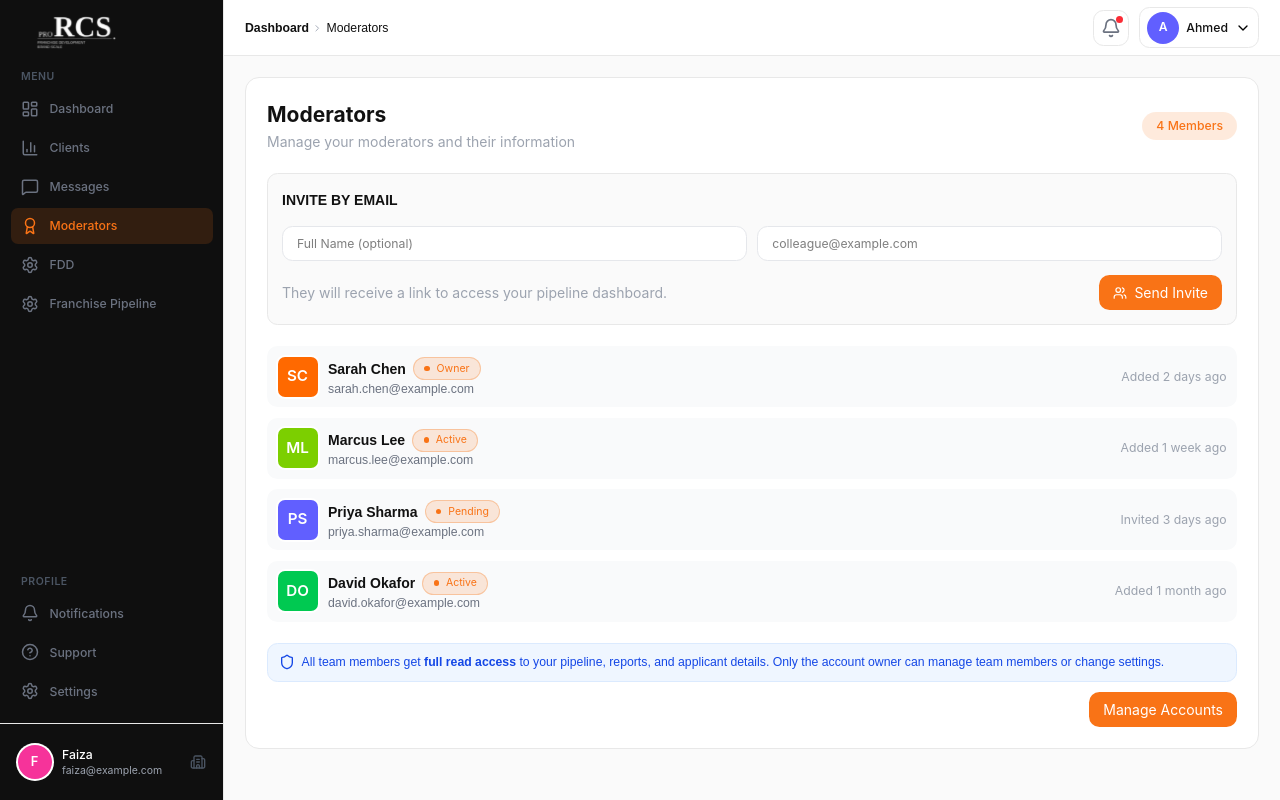
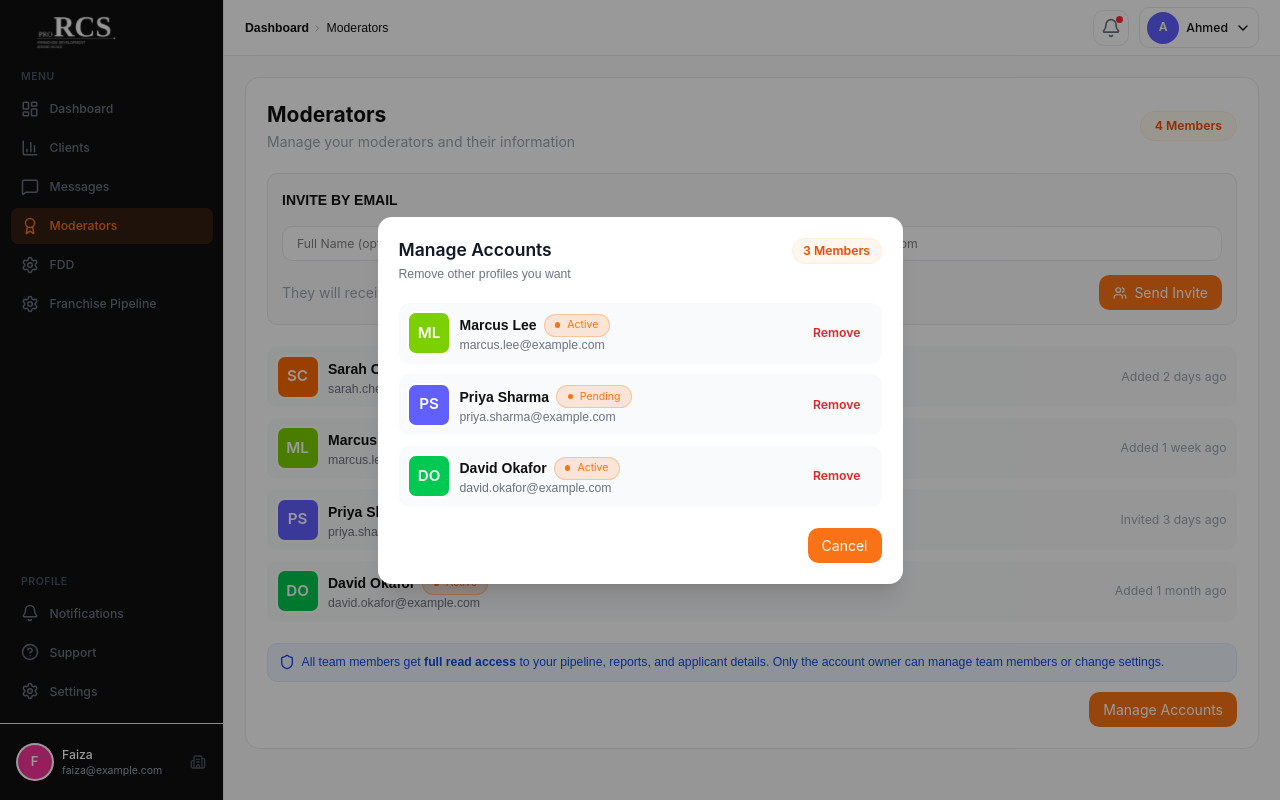
Before and after one commit to hamza-nafasat/rcs-frontend, a React (Vite) app: page /dashboard/moderators in a window 1280 px wide. Both pictures are taken after a click on the button "Manage Accounts". Built offline with nearby package versions, Linux system fonts and the light colour scheme.

Commit message:
Cancel Modal added, Manage Accounts for team members

```diff
--- /dev/null
+++ b/src/components/modals/DeleteModal.jsx
@@ -0,0 +1,65 @@
+import { TriangleAlert, X } from "lucide-react";
+import Button from "../shared/Button";
+
+const DeleteModal = ({
+  isOpen,
+  onClose,
+  onConfirm,
+  icon,
+  heading = "Remove Member",
+  text = "Are you sure you want to remove this member? This action cannot be undone.",
+  cancelText = "Cancel",
+  confirmText = "Remove",
+  showClose = true,
+}) => {
+  if (!isOpen) return null;
+
+  return (
+    <div className="fixed inset-0 z-50 flex items-center justify-center bg-black/40 px-4">
+      <div className="w-full max-w-110 rounded-2xl bg-white p-6 shadow-xl">
+        {/* Close */}
+        {showClose && (
+          <div className="flex justify-end">
+            <button
+              type="button"
+              onClick={onClose}
+              className="rounded-full p-1 text-gray-500 hover:bg-gray-100 cursor-pointer"
+            >
+              <X size={20} />
+            </button>
+          </div>
+        )}
+
+        {/* Icon */}
+        <div className="flex justify-center">
+          <div className="flex h-14 w-14 items-center justify-center rounded-full bg-moderator text-primary">
+            {icon || <TriangleAlert size={26} />}
+          </div>
+        </div>
+
+        {/* Content */}
+        <div className="mt-4 text-center">
+          <h2 className="text-xl font-semibold text-gray-900">{heading}</h2>
+          <p className="mt-2 text-sm text-gray-500">{text}</p>
+        </div>
+
+        {/* Actions */}
+        <div className="mt-6 flex flex-col-reverse gap-3 sm:flex-row">
+          <Button
+            type="button"
+            onClick={onClose}
+            className="w-full bg-white! text-[#344054]! hover:bg-gray-50! border border-cancel"
+          >
+            {cancelText}
+          </Button>
+
+          <Button type="button" onClick={onConfirm} className="w-full ">
+            {confirmText}
+          </Button>
+        </div>
+      </div>
+    </div>
+  );
+};
+
+export default DeleteModal;
--- a/src/index.css
+++ b/src/index.css
@@ -18,6 +18,7 @@
   --color-bg-primary: #f9731626;
   --color-bg-active: #fafafa;
   --color-bg-muted: #f9fafb;
+  --color-bg-moderator: #fff7ed;
   /* Text */
   --color-text-primary: #f97316;
   --color-text-secondary: #6b7280;
@@ -25,6 +26,9 @@
   --color-text-white: #ffffff;
   --color-text-muted: #9ca3af;
   --color-text-info: #1447e6;
+  --color-text-remove: #dc2626;
+  --color-text-moderator: #f54900;
+  --color-text-cancel: #344054;
 
   /* Sidebar */
   --color-sidebar-section: #4b5563;
@@ -33,6 +37,8 @@
   --color-border-primary: #f973164d;
   --color-border: #e8e8e8;
   --color-border-muted: #dbeafe;
+  --color-border-moderator: #ffedd4;
+  --color-border-cancel: #d0d5dd;
 }
 html {
   font-size: 14px;
@@ -84,6 +90,9 @@ button:hover {
 .border-muted {
   border-color: var(--color-border-muted);
 }
+.border-moderator {
+  border-color: var(--color-border-moderator);
+}
 
 .bg-primary {
   background-color: var(--color-bg-primary);
@@ -93,6 +102,12 @@ button:hover {
 }
 .bg-info {
   background-color: var(--color-info-bg);
+}
+.bg-moderator {
+  background-color: var(--color-bg-moderator);
+}
+.border-cancel {
+  border-color: var(--color-border-cancel);
 }
 
 .text-muted {
@@ -113,6 +128,18 @@ button:hover {
 .text-primary {
   color: var(--color-primary);
 }
+.text-remove {
+  color: var(--color-text-remove);
+  font-weight: 600;
+}
+.text-moderator {
+  color: var(--color-text-moderator);
+  font-weight: 600;
+}
+.text-cancel {
+  color: var(--color-text-cancel);
+  font-weight: 600;
+}
 
 .bg-dark {
   background-color: var(--color-bg-dark);
--- /dev/null
+++ b/src/pages/moderators/components/ManageAccountsModal.jsx
@@ -0,0 +1,71 @@
+import Button from "../../../components/shared/Button";
+import UserListItem from "./UserListItem";
+
+const ManageAccountsModal = ({
+  isOpen,
+  onClose,
+  members = [],
+  onRemove,
+  heading = "Manage Accounts",
+  subheading = "Remove other profiles you want ",
+}) => {
+  if (!isOpen) return null;
+
+  const visibleMembers = members.filter((member) => member.status !== "Owner");
+
+  return (
+    <div className="fixed inset-0 z-50 flex items-center justify-center bg-black/40 px-4">
+      <div className="w-full max-w-150 rounded-2xl bg-white p-6 shadow-xl">
+        {/* Header */}
+        <div className="mb-6 flex items-start justify-between gap-4">
+          <div>
+            <h2 className="text-xl font-semibold text-gray-900">{heading}</h2>
+            <p className="card-subheading mt-1">{subheading}</p>
+          </div>
+
+          <span className="shrink-0 rounded-full border border-moderator bg-moderator px-3 py-1 text-sm  text-moderator">
+            {visibleMembers.length}{" "}
+            {visibleMembers.length === 1 ? "Member" : "Members"}
+          </span>
+        </div>
+
+        {/* Members */}
+        <div className="flex max-h-100 flex-col gap-3 overflow-y-auto">
+          {visibleMembers.length === 0 ? (
+            <p className="card-subheading py-6 text-center">
+              No moderators to show.
+            </p>
+          ) : (
+            visibleMembers.map((member) => (
+              <UserListItem
+                key={member.id}
+                name={member.name}
+                email={member.email}
+                status={member.status}
+                src={member.src}
+                action={
+                  <button
+                    type="button"
+                    onClick={() => onRemove(member)}
+                    className="rounded-lg px-3 py-1.5 text-sm text-remove hover:bg-red-50 cursor-pointer"
+                  >
+                    Remove
+                  </button>
+                }
+              />
+            ))
+          )}
+        </div>
+
+        {/* Footer */}
+        <div className="mt-6 flex justify-end">
+          <Button type="button" onClick={onClose} className="px-4! py-2!">
+            Cancel
+          </Button>
+        </div>
+      </div>
+    </div>
+  );
+};
+
+export default ManageAccountsModal;
--- a/src/pages/moderators/components/ModeratorHeading.jsx
+++ b/src/pages/moderators/components/ModeratorHeading.jsx
@@ -6,7 +6,7 @@ const ModeratorHeading = ({ heading, subheading, text }) => {
         <p className=" text-muted">{subheading}</p>
       </div>
 
-      <span className="ml-auto shrink-0 rounded-full bg-primary px-4 py-1.5 text-sm font-medium text-primary">
+      <span className="ml-auto shrink-0 rounded-full border border-moderator bg-moderator px-4 py-1.5 text-sm  text-moderator">
         {text}
       </span>
     </div>
--- a/src/pages/moderators/components/UserList.jsx
+++ b/src/pages/moderators/components/UserList.jsx
@@ -1,6 +1,9 @@
+import { useState } from "react";
 import { Shield } from "lucide-react";
 import UserListItem from "./UserListItem";
+import ManageAccountsModal from "./ManageAccountsModal";
 import Button from "../../../components/shared/Button";
+import DeleteModal from "../../../components/modals/DeleteModal";
 
 const MODERATORS = [
   {
@@ -34,9 +37,20 @@ const MODERATORS = [
 ];
 
 const UserList = () => {
+  const [moderators, setModerators] = useState(MODERATORS);
+  const [isManageOpen, setIsManageOpen] = useState(false);
+  const [memberToRemove, setMemberToRemove] = useState(null);
+
+  const handleConfirmRemove = () => {
+    setModerators((prev) =>
+      prev.filter((member) => member.id !== memberToRemove.id)
+    );
+    setMemberToRemove(null);
+  };
+
   return (
     <div className="flex flex-col gap-3">
-      {MODERATORS.map((user) => (
+      {moderators.map((user) => (
         <UserListItem
           key={user.id}
           name={user.name}
@@ -56,7 +70,29 @@ const UserList = () => {
         </p>
       </div>
 
-      <Button className="px-4! py-2! self-end">Manage Accounts</Button>
+      <Button
+        className="px-4! py-2! self-end"
+        onClick={() => setIsManageOpen(true)}
+      >
+        Manage Accounts
+      </Button>
+
+      <ManageAccountsModal
+        isOpen={isManageOpen}
+        onClose={() => setIsManageOpen(false)}
+        members={moderators}
+        onRemove={setMemberToRemove}
+      />
+
+      <DeleteModal
+        isOpen={Boolean(memberToRemove)}
+        onClose={() => setMemberToRemove(null)}
+        onConfirm={handleConfirmRemove}
+        heading="Remove Member"
+        text={`Are you sure you want to remove ${
+          memberToRemove?.name ?? "this member"
+        }? This action cannot be undone.`}
+      />
     </div>
   );
 };
--- a/src/pages/moderators/components/UserListItem.jsx
+++ b/src/pages/moderators/components/UserListItem.jsx
@@ -1,7 +1,7 @@
 import Avatar from "../../../components/shared/Avatar";
 import Badge from "../../../components/shared/Badge";
 
-const UserListItem = ({ name, email, status, meta, src }) => {
+const UserListItem = ({ name, email, status, meta, src, action }) => {
   return (
     <div className="flex items-center gap-3 rounded-xl bg-muted p-3">
       <Avatar src={src} name={name} size={40} rounded="rounded-lg" />
@@ -14,8 +14,12 @@ const UserListItem = ({ name, email, status, meta, src }) => {
         <p className="card-subheading truncate">{email}</p>
       </div>
 
-      {meta && (
-        <span className="ml-auto shrink-0 text-muted text-sm">{meta}</span>
+      {action ? (
+        <div className="ml-auto shrink-0">{action}</div>
+      ) : (
+        meta && (
+          <span className="ml-auto shrink-0 text-muted text-sm">{meta}</span>
+        )
       )}
     </div>
   );
```
